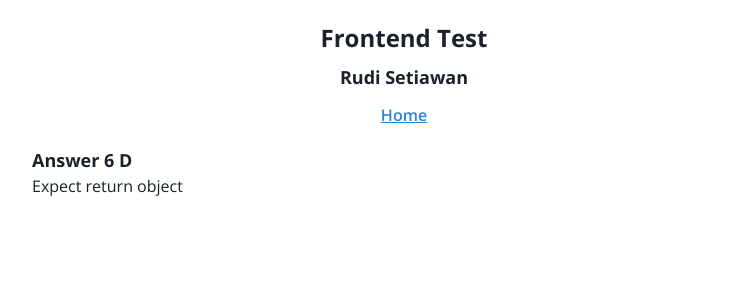
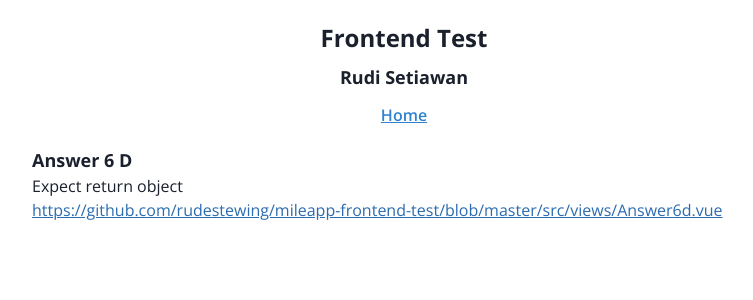
Before and after one commit to rudestewing/mileapp-frontend-test, a Vue app: page /answer6d in a window 1280 px wide. Shown: the top 300 px of the page, without its empty margins (236-989 px from the left). Built offline with nearby package versions, Linux system fonts and the light colour scheme.

Commit message:
add link

```diff
--- a/src/views/Answer6a.vue
+++ b/src/views/Answer6a.vue
@@ -5,6 +5,11 @@
         </h3>
         <div>
             Swap the values of variables A and B
+        </div>
+        <div>
+            <a href="https://github.com/rudestewing/mileapp-frontend-test/blob/master/src/views/Answer6a.vue" target="_blank" class="underline text-blue-700">
+                https://github.com/rudestewing/mileapp-frontend-test/blob/master/src/views/Answer6a.vue
+            </a>
         </div>
     </div>
 </template>
--- a/src/views/Answer6b.vue
+++ b/src/views/Answer6b.vue
@@ -8,6 +8,11 @@
         </div>
         <div>
             missingNumbers: [ {{missingNumbers.join(', ')}} ]
+        </div>
+        <div>
+            <a href="https://github.com/rudestewing/mileapp-frontend-test/blob/master/src/views/Answer6b.vue" target="_blank" class="underline text-blue-700">
+                https://github.com/rudestewing/mileapp-frontend-test/blob/master/src/views/Answer6b.vue
+            </a>
         </div>
     </div>
 </template>
--- a/src/views/Answer6c.vue
+++ b/src/views/Answer6c.vue
@@ -8,6 +8,11 @@
         </div>
         <div>
             Duplicates: [ {{duplicates.join(', ')}} ]
+        </div>
+        <div>
+            <a href="https://github.com/rudestewing/mileapp-frontend-test/blob/master/src/views/Answer6c.vue" target="_blank" class="underline text-blue-700">
+                https://github.com/rudestewing/mileapp-frontend-test/blob/master/src/views/Answer6c.vue
+            </a>
         </div>
     </div>
 </template>
--- a/src/views/Answer6d.vue
+++ b/src/views/Answer6d.vue
@@ -5,6 +5,11 @@
         </h3>
         <div>
             Expect return object
+        </div>
+        <div>
+            <a href="https://github.com/rudestewing/mileapp-frontend-test/blob/master/src/views/Answer6d.vue" target="_blank" class="underline text-blue-700">
+                https://github.com/rudestewing/mileapp-frontend-test/blob/master/src/views/Answer6d.vue
+            </a>
         </div>
     </div>
 </template>
```
